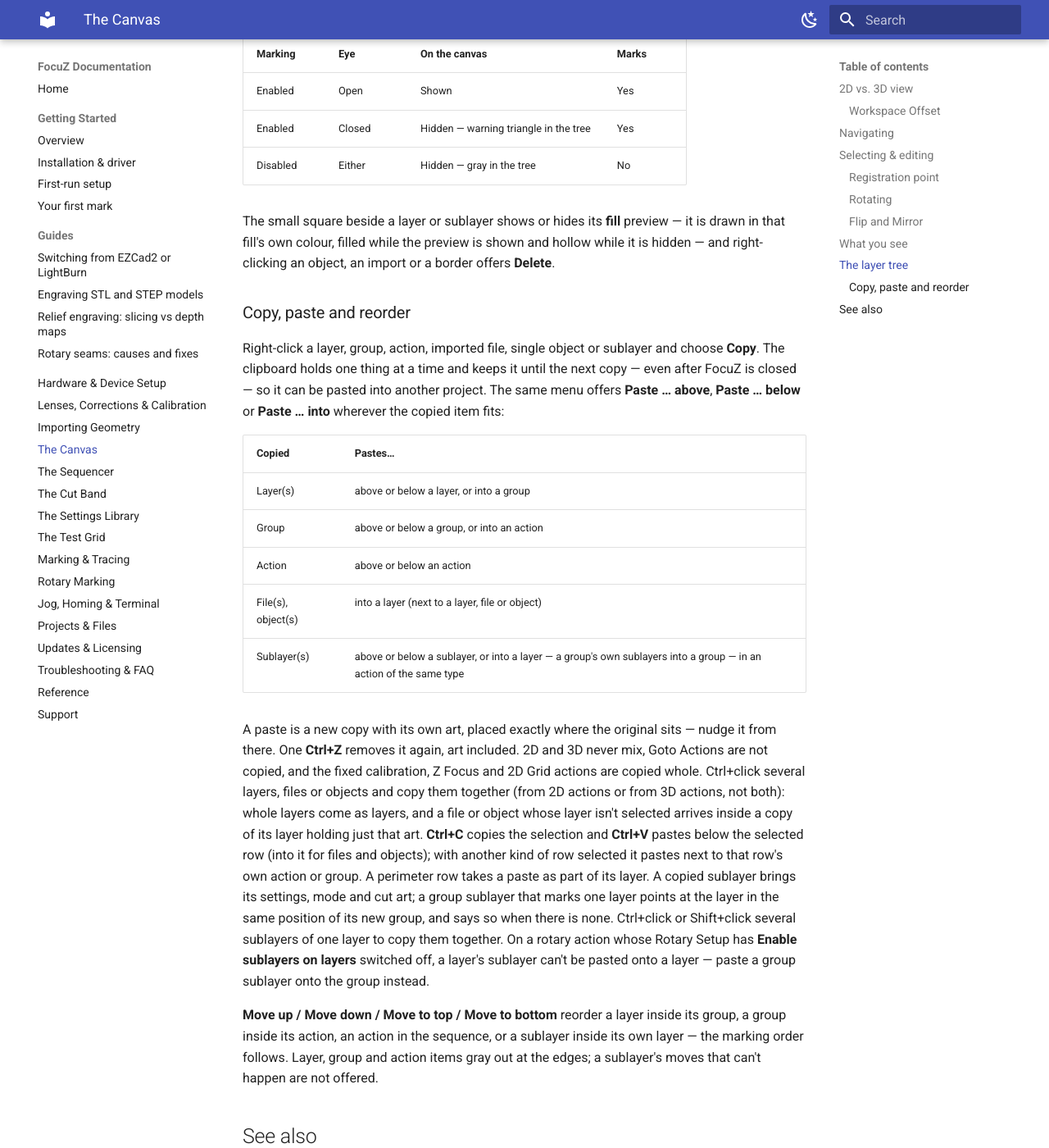
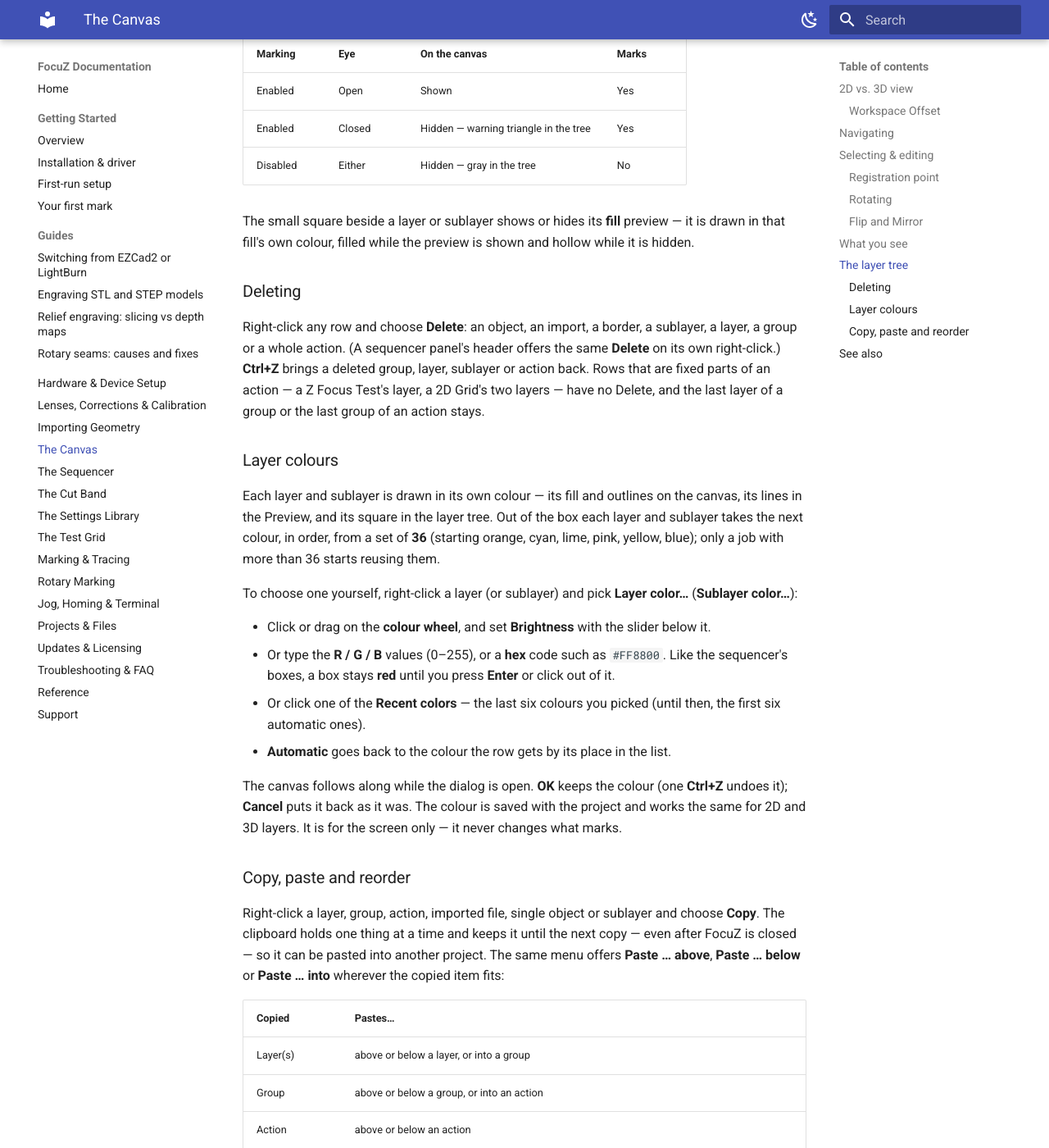
Before and after one commit to Lokahi-Shop/focuz-docs, an MkDocs documentation site: the page built from docs/canvas.md, in a window 1280 px wide and 1400 px high, scrolled down 5520 px. Shown: the whole window at 82% size. Built offline with MkDocs 1.6.1 and Material for MkDocs 9.7.7, drawn with Linux system fonts in a browser that asks for light colours.

Commit message:
Sequencer + lens UI: right-click Delete, layer colours, one add button, lens button (#58)
* Layer tree: Delete on every row, layer colours

Group / layer / sublayer / action rows delete from their right-click menu (the sequencer
headers' X is gone); a layer or sublayer's colour is picked from its right-click menu.

Co-Authored-By: Claude Opus 5.5 <noreply@anthropic.com>

* Layer colours: 36 automatic, Recent colors, live canvas, red until entered

Co-Authored-By: Claude Opus 5.5 <noreply@anthropic.com>

* Sequencer headers: one add button with a chooser; drop the leftover header X

Co-Authored-By: Claude Opus 5.5 <noreply@anthropic.com>

* Lens button + panel of all eight lenses; dark Lens change card

Co-Authored-By: Claude Opus 5.5 <noreply@anthropic.com>

* Lens settings… opens Lens Corrections

Co-Authored-By: Claude Opus 5.5 <noreply@anthropic.com>

* Lens focus (Save Current Z / Offset) moves to the Jog window

Co-Authored-By: Claude Opus 5.5 <noreply@anthropic.com>

---------

Co-authored-by: Lokahi-Shop <djbfunk@gmail.com>
Co-authored-by: Claude Opus 5.5 <noreply@anthropic.com>

```diff
--- a/docs/canvas.md
+++ b/docs/canvas.md
@@ -179,8 +179,33 @@ objects. Two things decide what you see and what marks:
 | Disabled | Either | Hidden — gray in the tree | No |
 
 The small square beside a layer or sublayer shows or hides its **fill** preview — it is drawn in that fill's
-own colour, filled while the preview is shown and hollow while it is hidden — and right-clicking an
-object, an import or a border offers **Delete**.
+own colour, filled while the preview is shown and hollow while it is hidden.
+
+### Deleting
+
+Right-click any row and choose **Delete**: an object, an import, a border, a sublayer, a layer, a group or a
+whole action. (A sequencer panel's header offers the same **Delete** on its own right-click.) **Ctrl+Z** brings
+a deleted group, layer, sublayer or action back. Rows that are fixed parts of an action — a Z Focus Test's
+layer, a 2D Grid's two layers — have no Delete, and the last layer of a group or the last group of an action
+stays.
+
+### Layer colours
+
+Each layer and sublayer is drawn in its own colour — its fill and outlines on the canvas, its lines in the
+Preview, and its square in the layer tree. Out of the box each layer and sublayer takes the next colour, in order,
+from a set of **36** (starting orange, cyan, lime, pink, yellow, blue); only a job with more than 36 starts reusing them.
+
+To choose one yourself, right-click a layer (or sublayer) and pick **Layer color…** (**Sublayer color…**):
+
+- Click or drag on the **colour wheel**, and set **Brightness** with the slider below it.
+- Or type the **R / G / B** values (0–255), or a **hex** code such as `#FF8800`. Like the sequencer's boxes, a box
+  stays **red** until you press **Enter** or click out of it.
+- Or click one of the **Recent colors** — the last six colours you picked (until then, the first six automatic ones).
+- **Automatic** goes back to the colour the row gets by its place in the list.
+
+The canvas follows along while the dialog is open. **OK** keeps the colour (one **Ctrl+Z** undoes it);
+**Cancel** puts it back as it was. The colour is saved with the project and works the same for 2D and 3D layers.
+It is for the screen only — it never changes what marks.
 
 ### Copy, paste and reorder
 
```
Also changed, not shown: docs/getting-started/first-run.md (+1 -1 lines), docs/jog-terminal.md (+2 -2 lines), docs/lenses-corrections.md (+19 -12 lines), docs/rotary.md (+5 -4 lines), docs/sequencer.md (+8 -1 lines).
